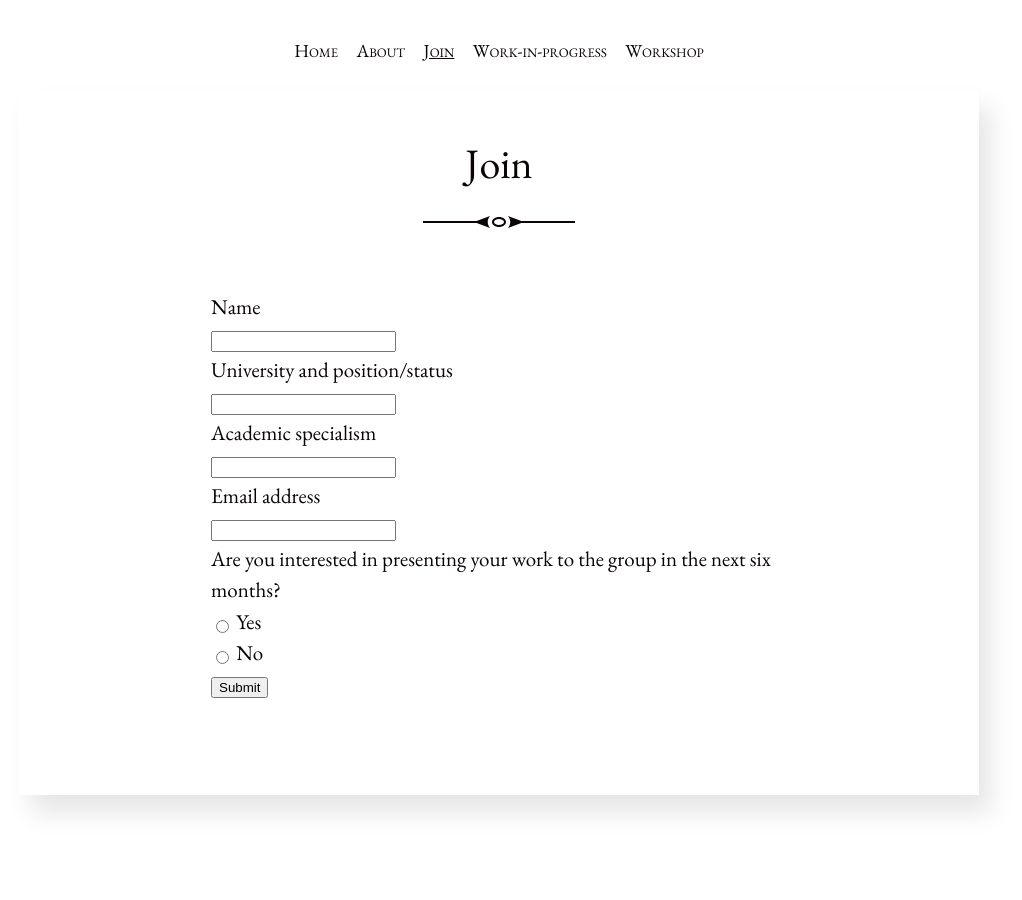
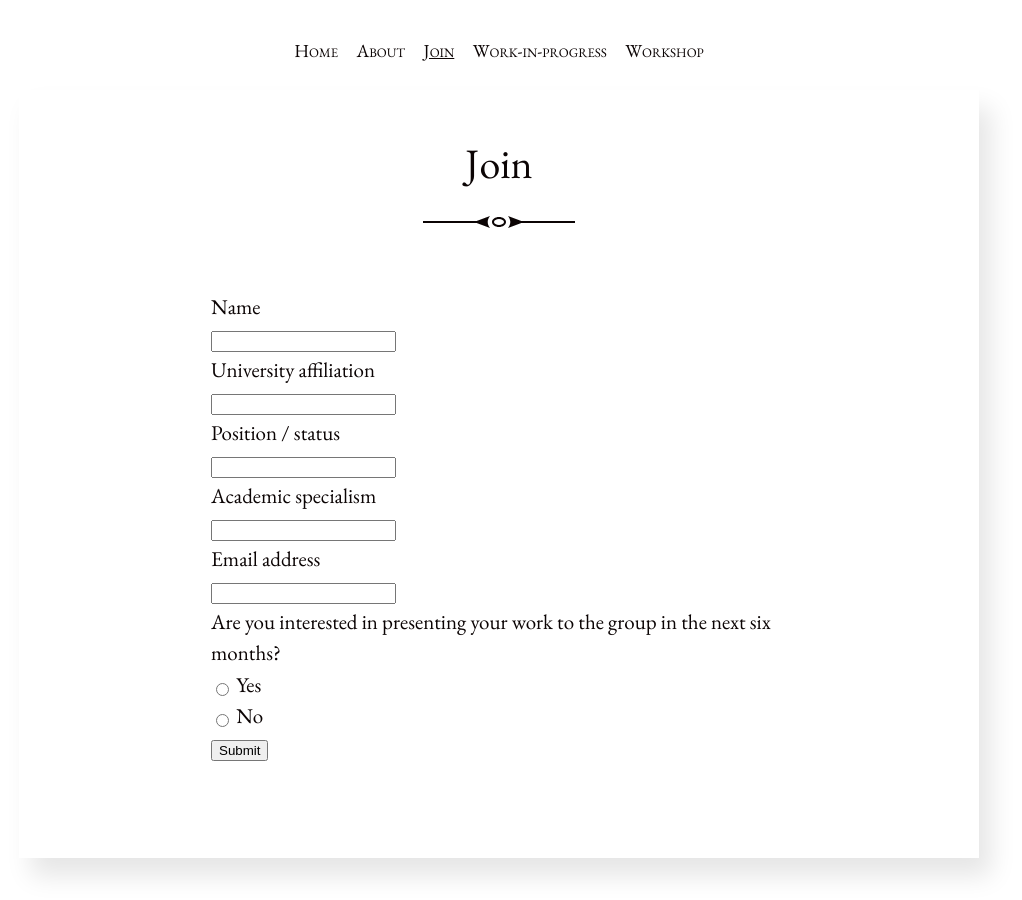
Before and after one commit to GandMEPhilosophy/GroundingAndMetaphysicalExplanation, a Jekyll site: the page built from join.md, in a window 1280 px wide. Shown: the whole page, without its empty margins (141-1163 px from the left). Built offline with Jekyll 4.4.1, drawn with Linux system fonts in a browser that asks for light colours.

Commit message:
Updates to contact form

```diff
--- a/join.md
+++ b/join.md
@@ -16,18 +16,30 @@ title: Join
     <div class="col-md-4 inputGroupContainer">
     <div class="input-group">
   <span class="input-group-addon"><i class="glyphicon glyphicon-user"></i></span>
-  <input name="last_name" class="form-control"  type="text" required>
+  <input name="Name" class="form-control"  type="text" required>
     </div>
   </div>
 </div>
 
 <!-- Text input-->
 <div class="form-group">
-  <label class="col-md-4 control-label">University and position/status</label>
+  <label class="col-md-4 control-label">University affiliation</label>
     <div class="col-md-4 inputGroupContainer">
     <div class="input-group">
     <span class="input-group-addon"><i class="glyphicon glyphicon-envelope"></i></span>
-    <input name="email" class="form-control"  type="text" required>
+    <input name="University" class="form-control"  type="text" required>
+    </div>
+  </div>
+</div>
+
+
+<!-- Text input-->
+<div class="form-group">
+  <label class="col-md-4 control-label">Position / status</label>
+    <div class="col-md-4 inputGroupContainer">
+    <div class="input-group">
+    <span class="input-group-addon"><i class="glyphicon glyphicon-envelope"></i></span>
+    <input name="Position" class="form-control"  type="text" required>
     </div>
   </div>
 </div>
@@ -40,7 +52,7 @@ title: Join
     <div class="col-md-4 inputGroupContainer">
     <div class="input-group">
         <span class="input-group-addon"><i class="glyphicon glyphicon-earphone"></i></span>
-  <input name="phone" class="form-control" type="text" required>
+  <input name="Specialism" class="form-control" type="text" required>
     </div>
   </div>
 </div>
@@ -52,7 +64,7 @@ title: Join
     <div class="col-md-4 inputGroupContainer">
     <div class="input-group">
         <span class="input-group-addon"><i class="glyphicon glyphicon-home"></i></span>
-  <input name="address" class="form-control" type="text" required>
+  <input name="Email" class="form-control" type="text" required>
     </div>
   </div>
 </div>
@@ -63,12 +75,12 @@ title: Join
     <div class="col-md-4">
     <div class="radio">
     <label>
-        <input type="radio" name="hosting" value="yes" /> Yes
+        <input type="radio" name="Want to present?" value="yes" /> Yes
     </label>
     </div>
     <div class="radio">
     <label>
-    <input type="radio" name="hosting" value="no" /> No
+    <input type="radio" name="Want to present?" value="no" /> No
     </label>
     </div>
     </div>
```
Also changed, not shown: 1 other file.
